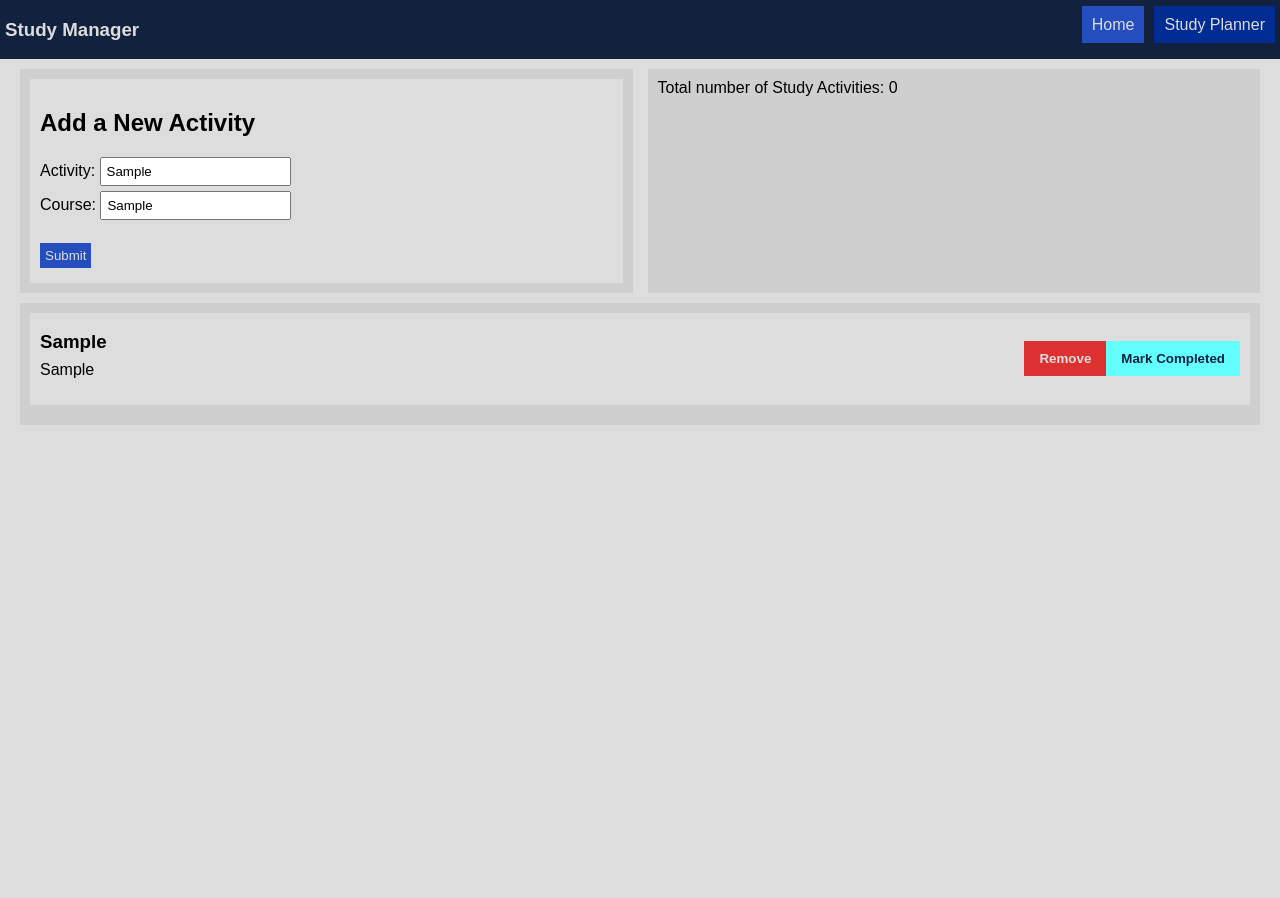
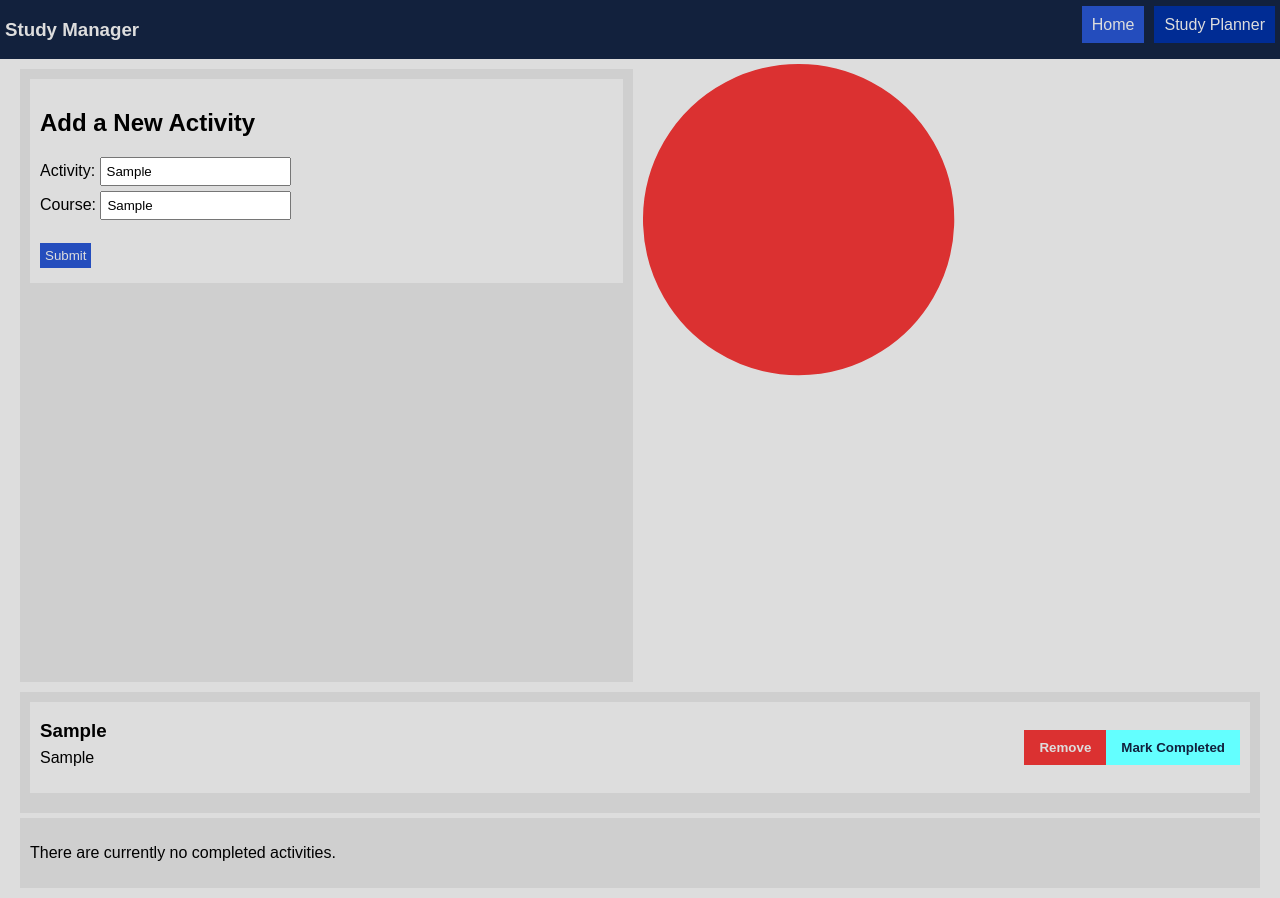
Before and after one commit to LJPCODESTUDIO/student-study-manager, a React (Vite) app: page /StudyPlanner in a window 1280 px wide. Both pictures are taken after typing "Sample", "Sample" into the empty fields and a click on the input "Submit". Before the commit the page ends 800 px from the top, so only its background shows below. Built offline with nearby package versions, Linux system fonts and the light colour scheme.

Commit message:
Add files via upload

```diff
--- a/src/pages/Home.jsx
+++ b/src/pages/Home.jsx
@@ -2,7 +2,7 @@ import { Link } from "react-router-dom";
 
 function Home() {
   return (
-    <div class="page-body">
+    <div className="page-body">
       <h1>Welcome to Your Study Manager!</h1>
       <p>This application helps you keep track of, and manage your study activies.</p>
       <div className="feature-box">
--- a/src/pages/StudyPlanner.jsx
+++ b/src/pages/StudyPlanner.jsx
@@ -1,12 +1,69 @@
 import { useState } from "react";
+import { PieChart } from "react-minimal-pie-chart";
 import StudyForm from "../components/StudyForm";
 import StudyItem from "../components/StudyItem";
+import CompleteItem from "../components/CompleteItem";
+
+
 
 function StudyPlanner() {
   const [activities, setActivities] = useState([]);
+  const [completed, setCompleted] = useState([]);
   const [formErrors, setFormErrors] = useState([]);
 
-  function validateInput(input, invalidMsg) {
+
+  return (
+    <div className="page-body">
+      <div className="h-box">
+        <div className="box-item"><StudyForm onSubmit={(event) => newActivity(event, setFormErrors, setActivities)} errors={formErrors}/></div>
+          <PieChart
+            data={[
+              {title: "Complete", value: completed.length, color: "#63ffff"},
+              {title: "Incomplete", value: activities.length, color: "#db3131"},
+            ]}
+            startAngle={270}
+            lengthAngle={-360}
+            viewBoxSize={[200, 200]}
+            />
+      </div>
+      <div className="box-item">
+        {activities.length === 0 ? (
+          <p>There are currently no study activies to do.</p>
+        ) : (
+          <ul className="study-list">
+          {activities.map((item, index) => (
+            <StudyItem
+              key={index}
+              activity={item.activity}
+              course={item.course}
+              onRemove={() => removeActivity(index, activities, setActivities)}
+              onEdit={() => markComplete(index, activities, setCompleted, setActivities)}
+            />
+          ))}
+        </ul>
+        )}
+      </div>
+      <div className="box-item">
+        {completed.length === 0 ? (
+          <p>There are currently no completed activities.</p>
+        ) : (
+          <ul className="study-list">
+          {completed.map((item, index) => (
+            <CompleteItem
+              key={index}
+              activity={item.activity}
+              course={item.course}
+              onEdit={() => markIncomplete(index, completed, setCompleted, setActivities)}
+            />
+          ))}
+        </ul>
+        )}
+      </div>
+    </div>
+  );
+}
+
+  function validateInput(input, invalidMsg, setFormErrors) {
     if (input.value.trim() === "") {
       setFormErrors(prevList => [...prevList, invalidMsg]);
       return "";
@@ -16,13 +73,13 @@ function StudyPlanner() {
     }
   }
 
-  function newActivity(event) {
+  function newActivity(event, setFormErrors, setActivities) {
     event.preventDefault();
     setFormErrors(() => []);
 
     const studyForm = document.querySelector("#study-form");
-    const newActivity = validateInput(studyForm.elements["activity"], "The 'Activity' field cannot be blank.");
-    const newCourse = validateInput(studyForm.elements["course"], "The 'Course' field cannot be blank.");
+    const newActivity = validateInput(studyForm.elements["activity"], "The 'Activity' field cannot be blank.", setFormErrors);
+    const newCourse = validateInput(studyForm.elements["course"], "The 'Course' field cannot be blank.", setFormErrors);
 
     if (newActivity === "" || newCourse === "") return;
 
@@ -34,7 +91,7 @@ function StudyPlanner() {
     setActivities(prevList => [...prevList, json]);
   }
 
-  function removeActivity(indexToRemove) {
+  function removeActivity(indexToRemove, activities, setActivities) {
     const updatedActivities = activities.filter(
       (item, index) => index != indexToRemove
     );
@@ -42,30 +99,32 @@ function StudyPlanner() {
     setActivities(() => updatedActivities);
   }
 
-  return (
-    <div className="page-body">
-      <div className="h-box">
-        <div className="box-item"><StudyForm onSubmit={newActivity} errors={formErrors}/></div>
-        <div className="box-item">Total number of Study Activities: 0</div>
-      </div>
-      <div className="box-item">
-        {activities.length === 0 ? (
-          <p>There are currently no study activies to do.</p>
-        ) : (
-          <ul className="study-list">
-          {activities.map((item, index) => (
-            <StudyItem
-              key={index}
-              activity={item.activity}
-              course={item.course}
-              onRemove={() => removeActivity(index)}
-            />
-          ))}
-        </ul>
-        )}
-      </div>
-    </div>
-  );
-}
+  function markComplete(indexToComplete, activities, setCompleted, setActivities)
+  {
+    const completedActivity = activities.filter(
+      (item, index) => index == indexToComplete
+    );
+
+    const updatedActivities = activities.filter(
+      (item, index) => index != indexToComplete
+    );
+
+    setCompleted(prevList => [...prevList, completedActivity]);
+    setActivities(() => updatedActivities);
+  }
+
+  function markIncomplete(indexToComplete, completed, setCompleted, setActivities)
+  {
+    const incompleteActivity = completed.filter(
+      (item, index) => index == indexToComplete
+    );
+
+    const updatedActivities = completed.filter(
+      (item, index) => index != indexToComplete
+    );
+
+    setCompleted(() => updatedActivities);
+    setActivities(prevList => [...prevList, incompleteActivity]);
+  }
 
 export default StudyPlanner;
```
